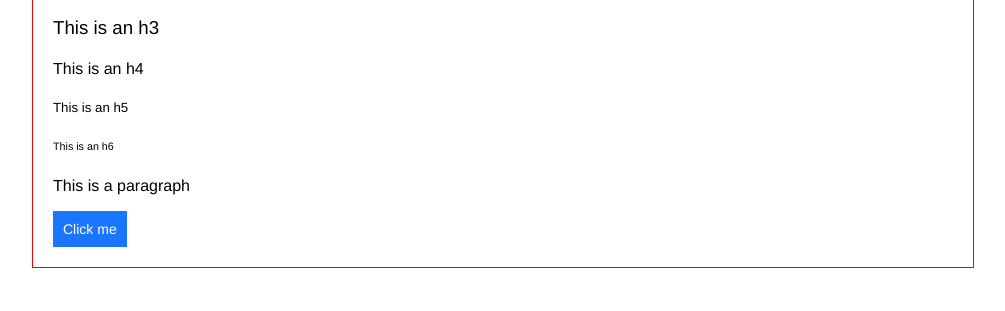
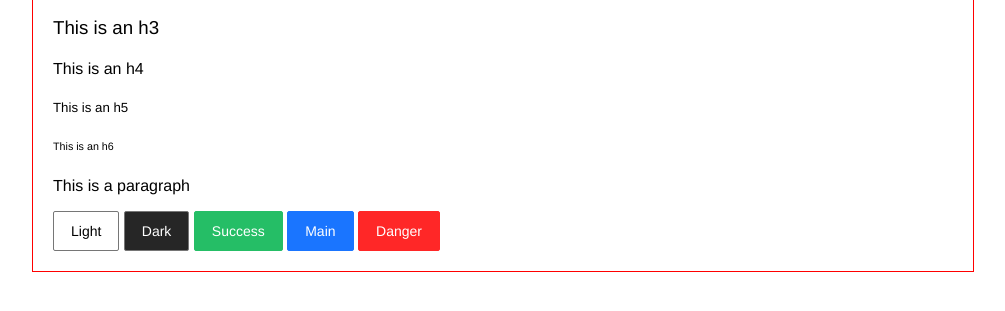
Before and after one commit to dfala/lightcss, a website: page index.html in a window 1280 px wide. Shown: the part 131-442 px from the top of the page, without its empty margins (137-1142 px from the left). Drawn offline with Linux system fonts and the light colour scheme.

Commit message:
Created basic btn classes

```diff
--- a/index.html
+++ b/index.html
@@ -21,7 +21,11 @@
       This is a paragraph
     </p>
 
-		<button class="btn-main">Click me</button>
+		<button class="l-btn-light">Light</button>
+		<button class="l-btn-dark">Dark</button>
+		<button class="l-btn-success">Success</button>
+		<button class="l-btn-main">Main</button>
+		<button class="l-btn-danger">Danger</button>
 
   </div>
 
--- a/public/less/shared-btn.less
+++ b/public/less/shared-btn.less
@@ -2,11 +2,13 @@ button {
   cursor: pointer;
 }
 
-.s-btn {
+.l-btn {
   @this-bg-color: #fff;
+  box-sizing: border-box;
   background-color: @this-bg-color;
-  padding: 10px;
-  border: @df-border;
+  padding: 11px 17px;
+  border: none;
+  border-radius: @radius;
 
   &:hover {
     background-color: darken(@this-bg-color, 10%);
@@ -17,11 +19,43 @@ button {
   }
 }
 
-.btn-main {
-    .s-btn;
+
+.l-btn-light {
+    .l-btn;
+    @here-color: #fff;
+    background-color: @here-color;
+    border: @df-border;
+
+    &:hover {
+      background-color: darken(@here-color, 5%);
+    }
+
+    &:active {
+      background-color: darken(@here-color, 10%);
+    }
+}
+
+.l-btn-dark {
+    .l-btn;
+    @here-color: #262626;
+    color: #fff;
+    background-color: @here-color;
+    border: @df-border;
+
+    &:hover {
+      background-color: darken(@here-color, 5%);
+    }
+
+    &:active {
+      background-color: darken(@here-color, 10%);
+    }
+}
+
+.l-btn-main {
+    .l-btn;
     background-color: @color-main;
     color: #fff;
-    border: none;
+    border: 1px solid @color-main;
 
     &:hover {
       background-color: darken(@color-main, 10%);
@@ -31,3 +65,33 @@ button {
       background-color: darken(@color-main, 15%);
     }
 }
+
+.l-btn-success {
+  .l-btn;
+  color: #fff;
+  background-color: @color-succes;
+  border: 1px solid @color-succes;
+
+  &:hover {
+    background-color: darken(@color-succes, 10%);
+  }
+
+  &:active {
+    background-color: darken(@color-succes, 15%);
+  }
+}
+
+.l-btn-danger {
+  .l-btn;
+  color: #fff;
+  background-color: @color-danger;
+  border: 1px solid @color-danger;
+
+  &:hover {
+    background-color: darken( @color-danger, 10%);
+  }
+
+  &:active {
+    background-color: darken( @color-danger, 15%);
+  }
+}
--- a/public/less/variables.less
+++ b/public/less/variables.less
@@ -2,8 +2,11 @@
 @sm-screen: 600px;
 
 // COLORS
-@dark: #525252;
+@dark: #767676;
 @color-main: #1a75ff;
+@color-danger: #FF2727;
+@color-succes: #25BE66; //#2ECC71;
 
+@radius: 2px;
 @df-border: 1px solid @dark;
 @font-size: 16px;
```
Also changed, not shown: public/css/style.css.
